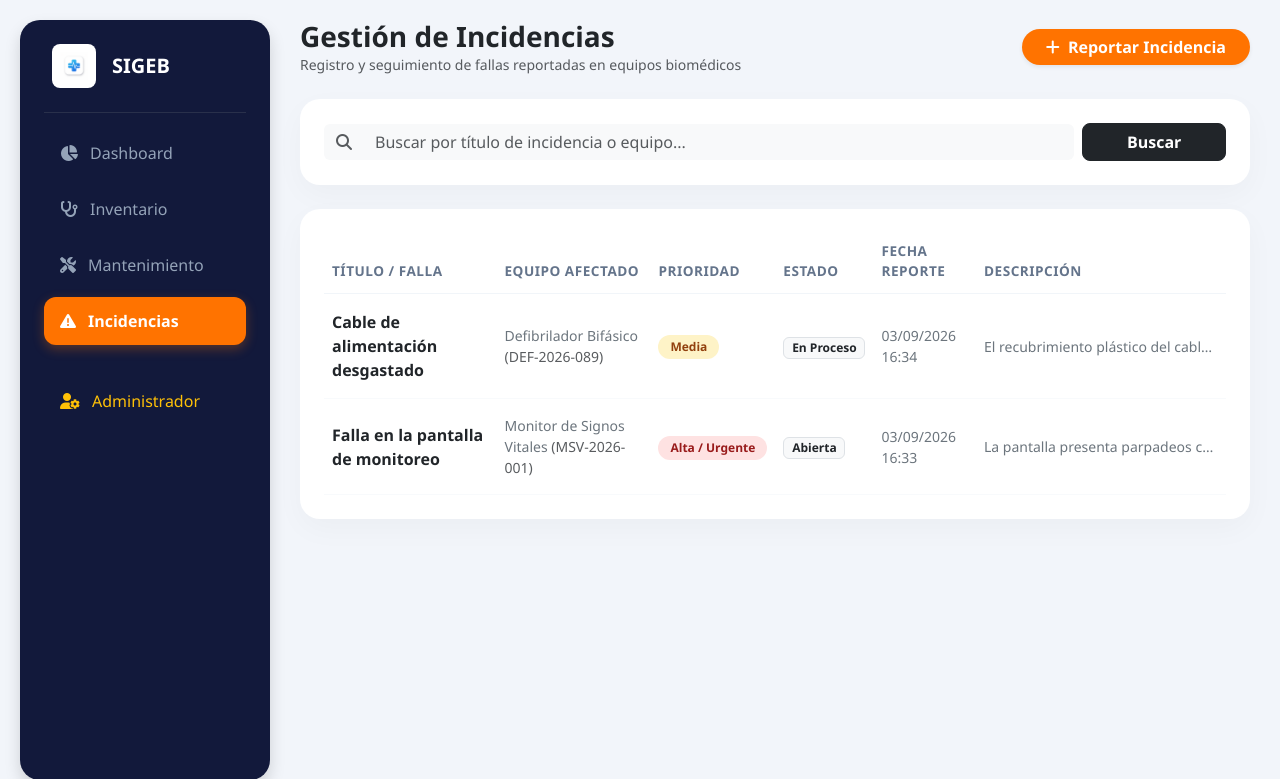
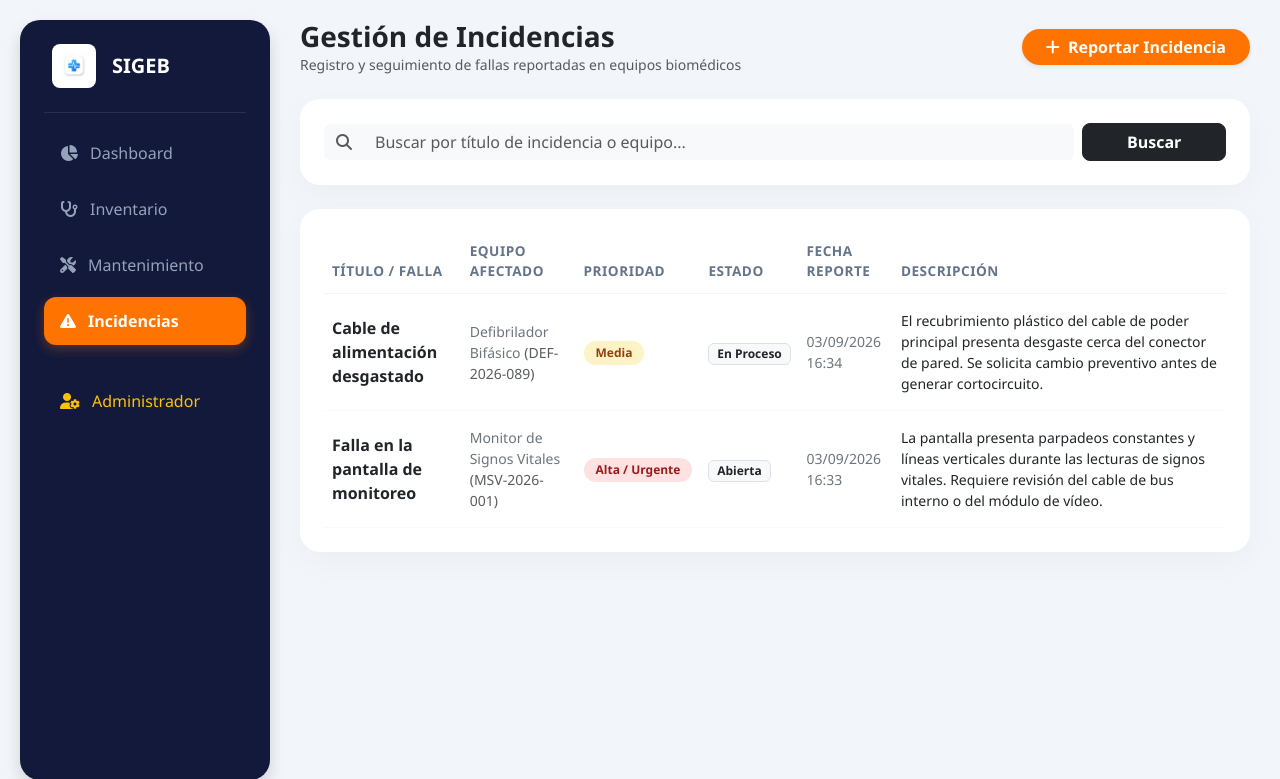
Before and after one commit to JUAN2008547/sigeb-gestion-biomedica, a Django app: page /incidencias/ in a window 1280 px wide. Shown: the top 779 px of the page. Run offline with Django 5.2, Linux system fonts and the light colour scheme; data comes from the database, SQL or seed files in the repository.

Commit message:
Mejora visual: ajuste de legibilidad y texto sin recortar en tablas

```diff
--- a/equipos/templates/equipos/incidencias.html
+++ b/equipos/templates/equipos/incidencias.html
@@ -176,8 +176,9 @@
                             </td>
                             <td><span class="badge bg-light text-dark border">{{ inc.get_estado_display }}</span></td>
                             <td class="text-secondary small">{{ inc.fecha_reporte|date:"d/m/Y H:i" }}</td>
-                            <td class="text-secondary small" style="max-width: 250px;">
-                                <div class="text-truncate" title="{{ inc.descripcion }}">{{ inc.descripcion }}</div>
+                            <!-- Celda Corregida: Texto visible completo y oscuro -->
+                            <td class="text-dark small align-top" style="min-width: 250px; white-space: normal; word-break: break-word;">
+                                {{ inc.descripcion }}
                             </td>
                         </tr>
                         {% empty %}
```
Also changed, not shown: equipos/templates/equipos/mantenimientos.html (+3 -4 lines).
